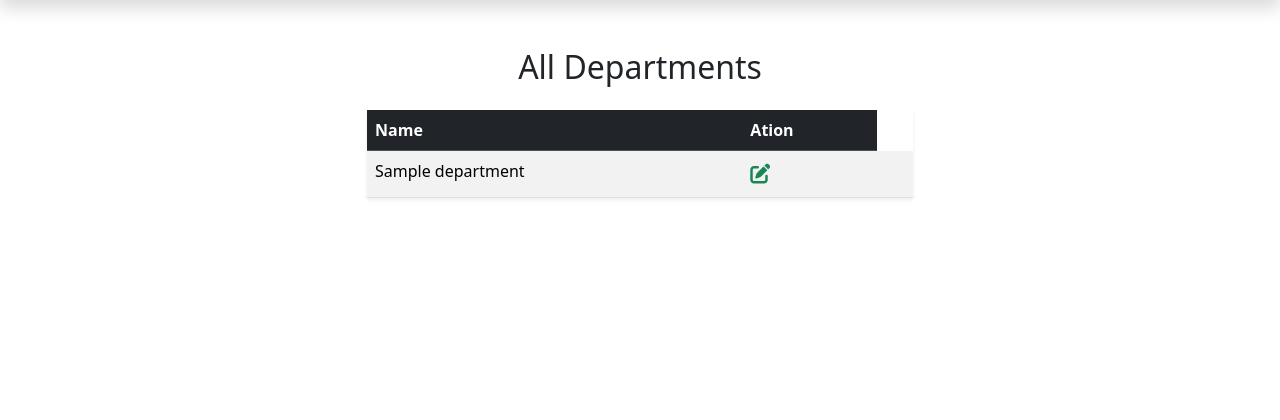
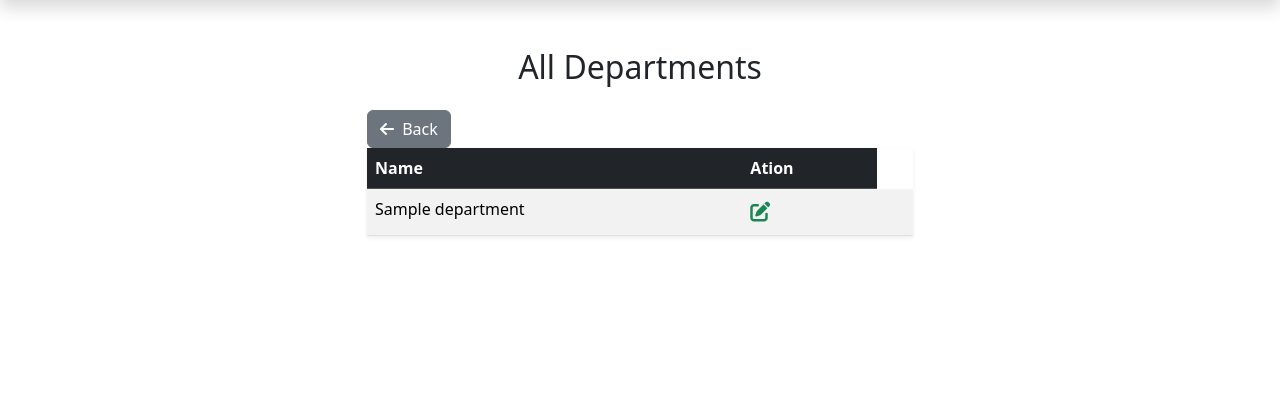
Before and after one commit to Hritik0052/Ticket-Raising-System, a Django app: page /accounts/superadmin/view_all_departments in a window 1280 px wide. Shown: the part 56-476 px from the top of the page. Run offline with Django 5.2, Linux system fonts and the light colour scheme; a user stored in the database is signed in; tables that the repository leaves empty hold one stand-in row (values such as "Sample post").

Commit message:
Add back button

```diff
--- a/System/templates/accounts/all_departments.html
+++ b/System/templates/accounts/all_departments.html
@@ -24,6 +24,9 @@
                                 <td>
                             </tr>
                         {% endfor %}
+                        <a href="{% url 'superadmin_dashboard' %}" class="btn btn-secondary">
+                            <i class="fa-solid fa-arrow-left me-1"></i> Back
+                        </a>
                     </tbody>
                 </table>
         </div>
```
